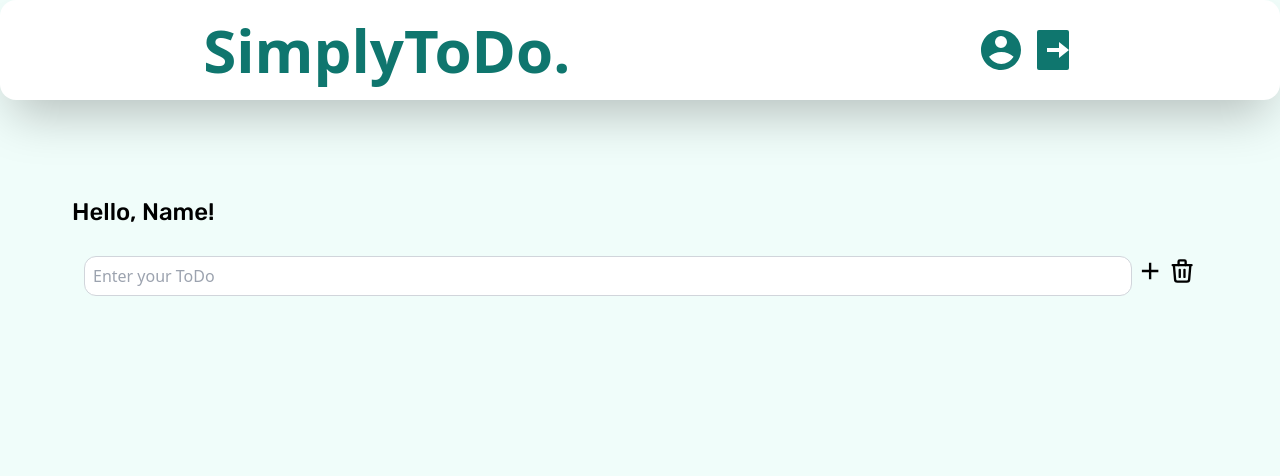
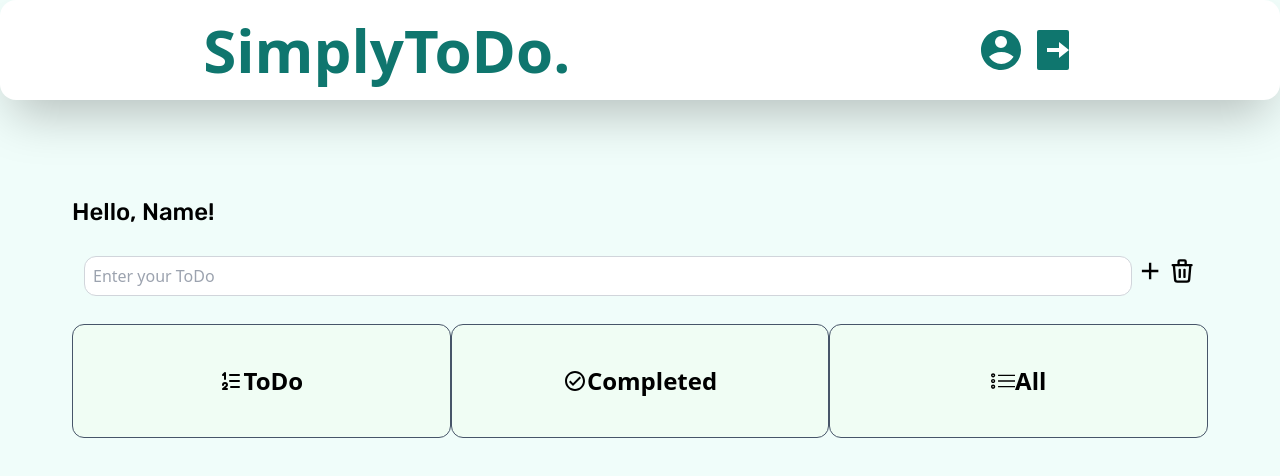
Before and after one commit to mavicmo/simplytodo_client, a React (Create React App) app: page /todo in a window 1280 px wide. Shown: the top 476 px of the page. Built offline with nearby package versions, Linux system fonts and the light colour scheme.

Commit message:
filter buttons done

```diff
--- a/src/pages/home/index.js
+++ b/src/pages/home/index.js
@@ -4,7 +4,9 @@ import {
   RiLogoutBoxRFill,
   RiAddFill,
 } from "react-icons/ri";
-import { TbTrash } from "react-icons/tb";
+import { TbTrash, TbListNumbers } from "react-icons/tb";
+import { TfiList } from "react-icons/tfi";
+import { MdOutlineCheckCircleOutline } from "react-icons/md";
 import { useNavigate } from "react-router-dom";
 import { useForm } from "react-hook-form";
 const HomePage = () => {
@@ -80,6 +82,27 @@ const HomePage = () => {
               </div>
             </form>
           </div>
+          {/* End of Name and Input */}
+          {/* Start of Filter Buttons */}
+          <div className="flex flex-col space-x-0 md:w-full md:flex md:flex-row">
+            <div className="border border-slate-600 text-center w-full bg-green-50 rounded-xl hover:bg-green-200 hover:cursor-pointer m-0 p-1 md:p-10 md:w-full md:m-0">
+              <div className="flex items-center justify-center space-x-1 text-2xl font-bold">
+                <TbListNumbers />
+                ToDo
+              </div>
+            </div>
+            <div className="border border-slate-600 text-center w-full bg-green-50 rounded-xl hover:bg-green-200 hover:cursor-pointer m-0 p-1 md:p-10 md:w-full md:m-0">
+              <div className="flex items-center justify-center space-x-1 text-2xl font-bold">
+                <MdOutlineCheckCircleOutline /> Completed
+              </div>
+            </div>
+            <div className="border border-slate-600 text-center w-full bg-green-50 rounded-xl hover:bg-green-200 hover:cursor-pointer m-0 p-1 md:p-10 md:w-full md:m-0">
+              <div className="flex items-center justify-center space-x-1 text-2xl font-bold">
+                <TfiList /> All
+              </div>
+            </div>
+          </div>
+          {/* End of Filter Buttons */}
         </div>
       </div>
 
```
